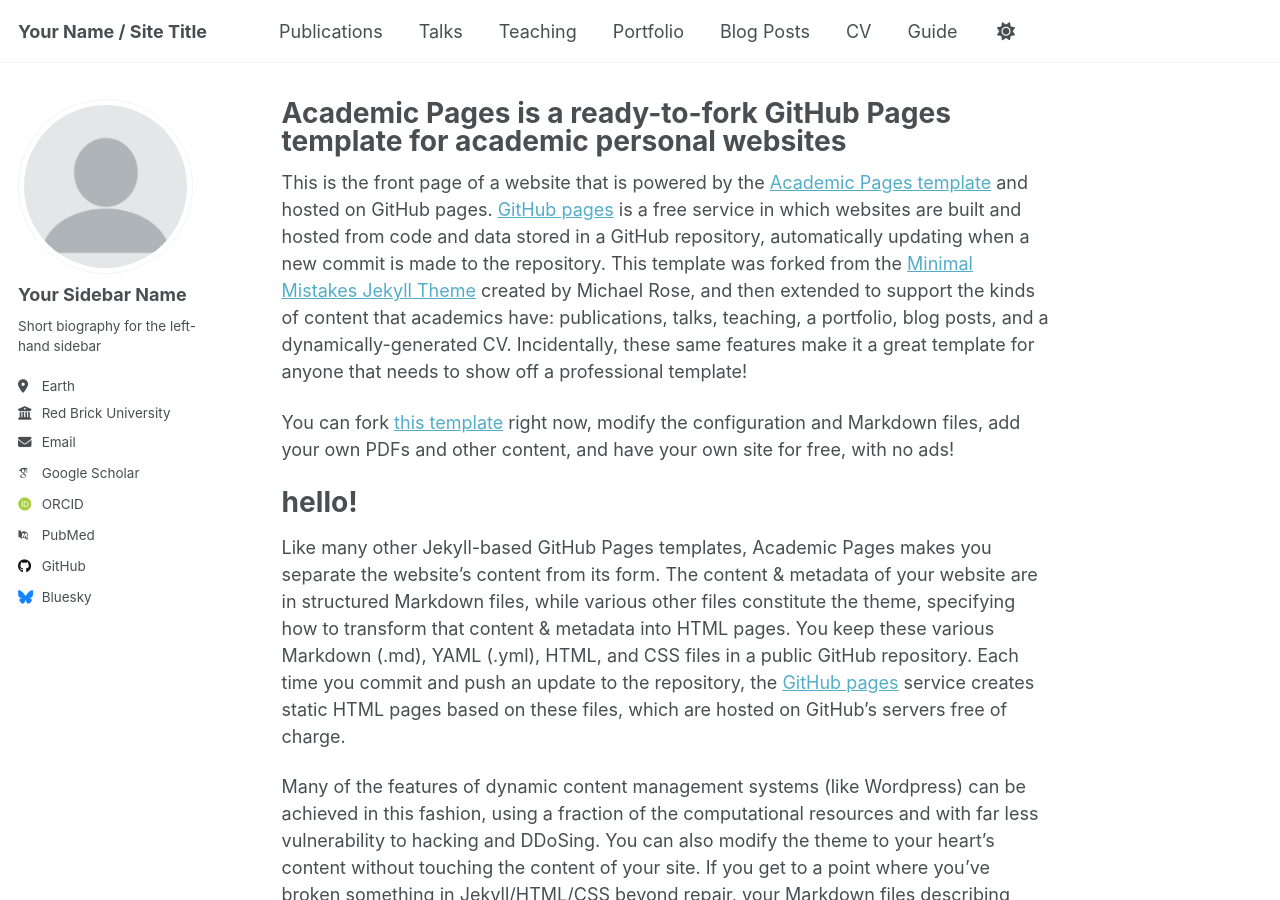
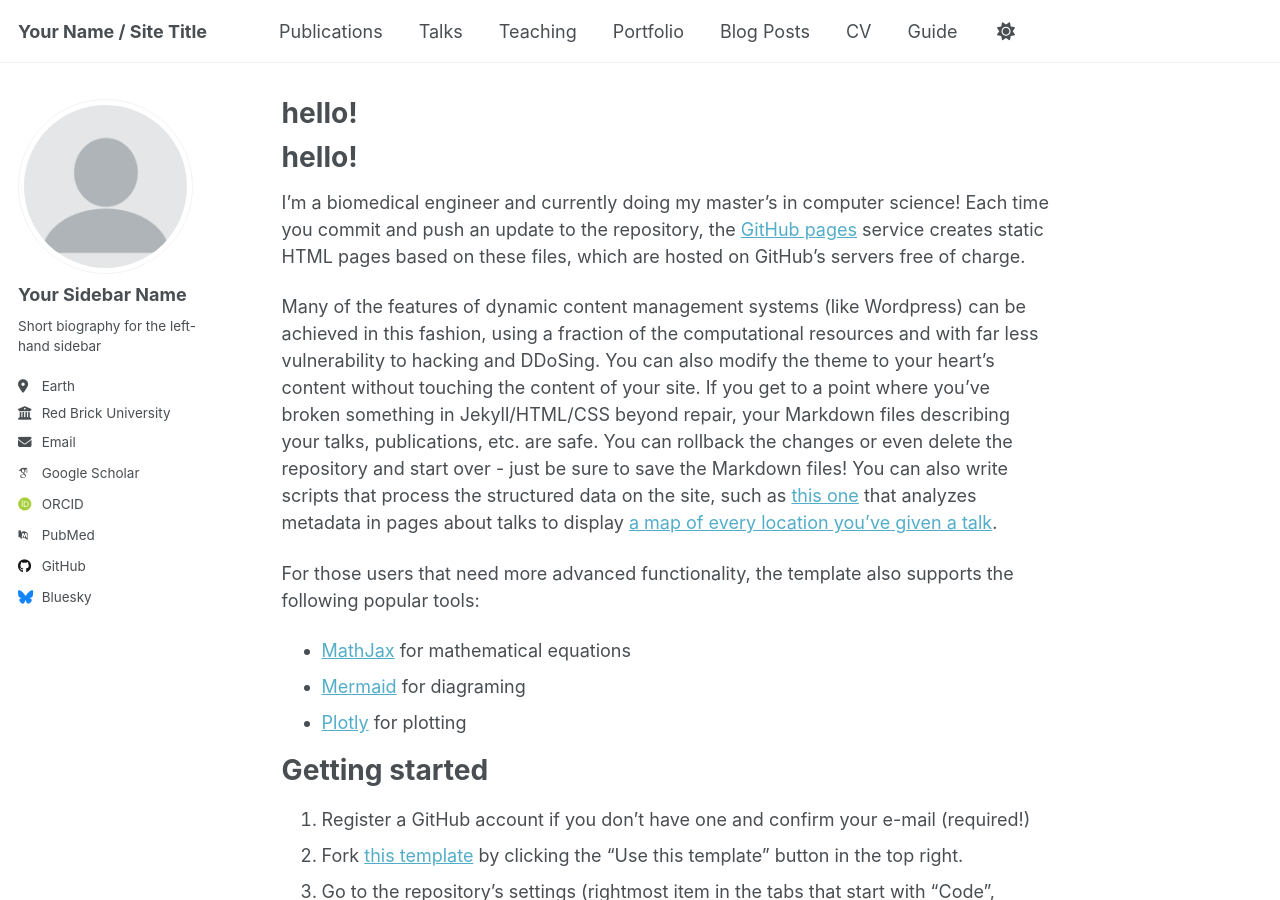
Before and after one commit to maiaramaaraujo/maiaramaaraujo.github.io, a Jekyll site: the page built from _pages/about.md, in a window 1280 px wide and 900 px high. Built offline with Jekyll 4.4.1, drawn with Linux system fonts in a browser that asks for light colours; some web fonts are replaced; a script that is not in the unit is left out.

Commit message:
teste about me

```diff
--- a/_pages/about.md
+++ b/_pages/about.md
@@ -1,19 +1,16 @@
 ---
 permalink: /
-title: "Academic Pages is a ready-to-fork GitHub Pages template for academic personal websites"
+title: "hello!"
 author_profile: true
 redirect_from:
   - /about/
   - /about.html
 ---
 
-This is the front page of a website that is powered by the [Academic Pages template](https://github.com/academicpages/academicpages.github.io) and hosted on GitHub pages. [GitHub pages](https://pages.github.com) is a free service in which websites are built and hosted from code and data stored in a GitHub repository, automatically updating when a new commit is made to the repository. This template was forked from the [Minimal Mistakes Jekyll Theme](https://mmistakes.github.io/minimal-mistakes/) created by Michael Rose, and then extended to support the kinds of content that academics have: publications, talks, teaching, a portfolio, blog posts, and a dynamically-generated CV. Incidentally, these same features make it a great template for anyone that needs to show off a professional template!
-
- You can fork [this template](https://github.com/academicpages/academicpages.github.io) right now, modify the configuration and Markdown files, add your own PDFs and other content, and have your own site for free, with no ads!
-
 hello!
 ======
-Like many other Jekyll-based GitHub Pages templates, Academic Pages makes you separate the website's content from its form. The content & metadata of your website are in structured Markdown files, while various other files constitute the theme, specifying how to transform that content & metadata into HTML pages. You keep these various Markdown (.md), YAML (.yml), HTML, and CSS files in a public GitHub repository. Each time you commit and push an update to the repository, the [GitHub pages](https://pages.github.com/) service creates static HTML pages based on these files, which are hosted on GitHub's servers free of charge.
+I'm a biomedical engineer and currently doing my master's in computer science!
+Each time you commit and push an update to the repository, the [GitHub pages](https://pages.github.com/) service creates static HTML pages based on these files, which are hosted on GitHub's servers free of charge.
 
 Many of the features of dynamic content management systems (like Wordpress) can be achieved in this fashion, using a fraction of the computational resources and with far less vulnerability to hacking and DDoSing. You can also modify the theme to your heart's content without touching the content of your site. If you get to a point where you've broken something in Jekyll/HTML/CSS beyond repair, your Markdown files describing your talks, publications, etc. are safe. You can rollback the changes or even delete the repository and start over - just be sure to save the Markdown files! You can also write scripts that process the structured data on the site, such as [this one](https://github.com/academicpages/academicpages.github.io/blob/master/talkmap.ipynb) that analyzes metadata in pages about talks to display [a map of every location you've given a talk](https://academicpages.github.io/talkmap.html).
 
```
